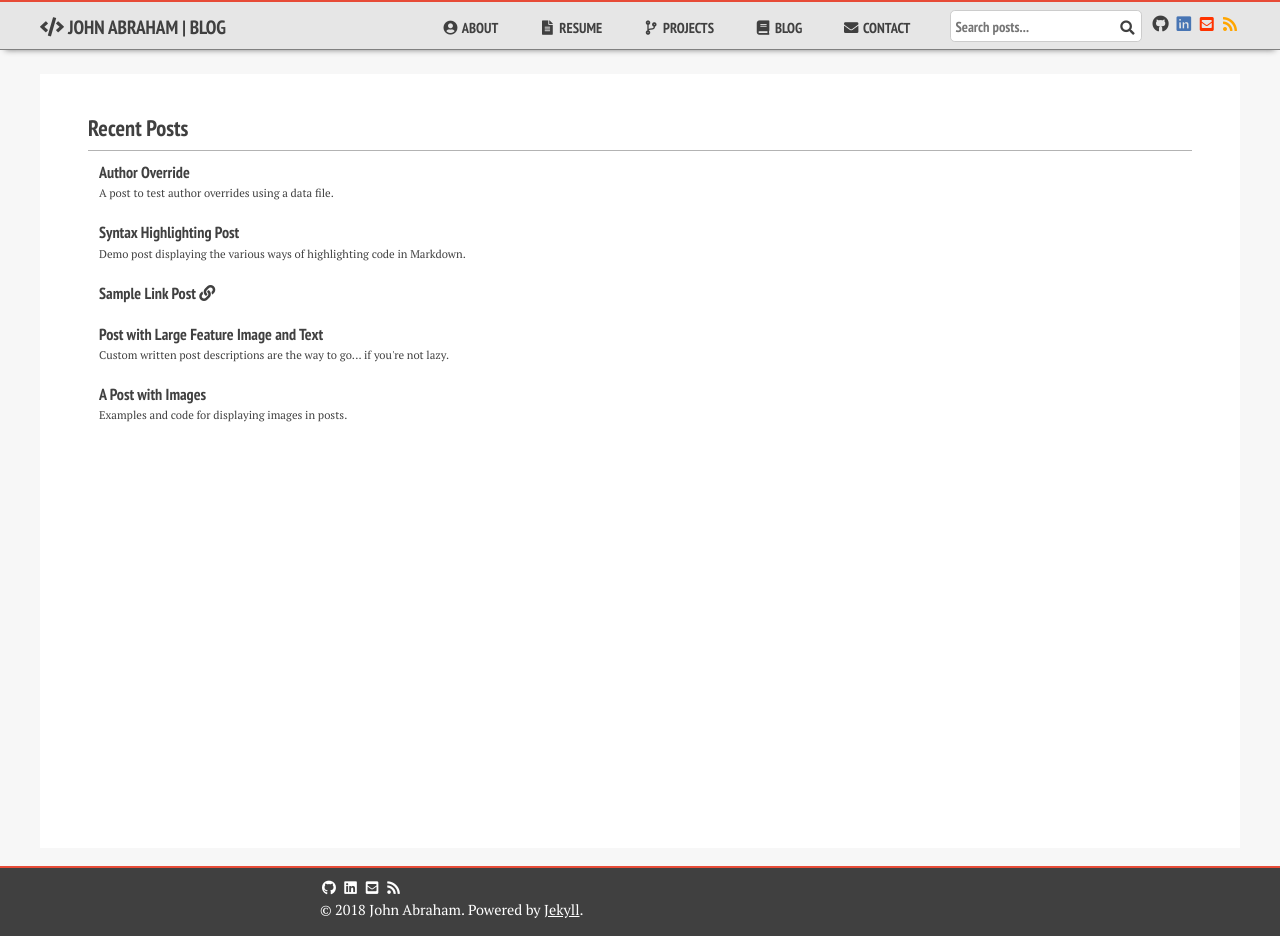
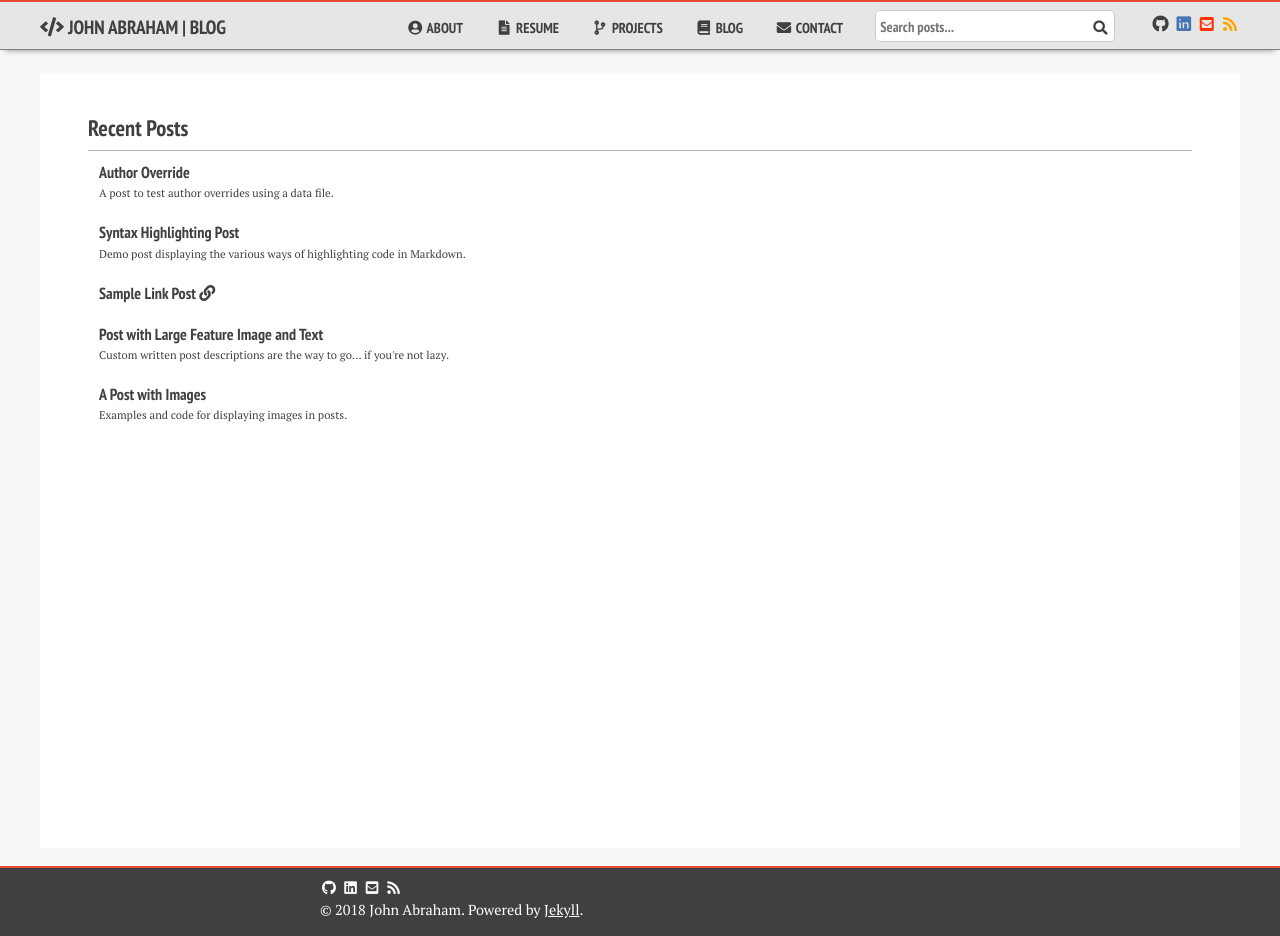
Before and after one commit to abrahamjj/abrahamjj.github.io, a Jekyll site: the page built from index.md, in a window 1280 px wide. Built offline with Jekyll 4.4.1, drawn with Linux system fonts in a browser that asks for light colours; nearby versions of some CDN libraries.

Commit message:
Cleared outline on all elements globally

```diff
--- a/assets/css/_sass/navigation.scss
+++ b/assets/css/_sass/navigation.scss
@@ -76,10 +76,9 @@
     list-style-type: none;
   }
   li {
-    display: block;
+    display: inline;
     list-style-type: none;
-    display: inline;
-    margin-right: 2.5rem;
+    margin-right: 2rem;
     white-space: nowrap;
     @include font-rem(18);
     a {
@@ -88,7 +87,6 @@
       position: relative;
       display:inline-block;
       text-decoration: none;
-      outline: 0 !important;
       &:hover {
         color: $orange;
       }
@@ -118,10 +116,9 @@
     }
     &.nav-search {
       padding-top: .5rem;
-      margin-right: .3rem;
       input {
         margin: 0;
-        width: 12rem;
+        width: 15rem;
         height: 2rem;
         font-weight: 600;
         color: $light-black;
--- a/assets/css/_sass/page.scss
+++ b/assets/css/_sass/page.scss
@@ -12,6 +12,7 @@
 *:before,
 *:after {
   box-sizing: inherit;
+  outline: 0 !important;
 }
 
 body {
@@ -162,7 +163,6 @@
   .latest-articles {
     &.side {
       a {
-        outline: 0;
         display: contents;
         font-family: $heading-font;
         margin-bottom: .4rem;
@@ -472,7 +472,6 @@
     }
     a {
       text-decoration: underline;
-      outline: 0;
     }
     i:hover {
       color: $orange;
@@ -503,7 +502,6 @@
     display: none !important;
   }
   i { color: $orange; }
-  a {  outline: 0 !important; }
 }
 
 /*
@@ -708,7 +706,6 @@
   }
 
   .btn {
-    outline: 0;
     color: white !important;
     &:hover {
       color: $black !important;
@@ -752,7 +749,6 @@
       @include font-size(70);
     }
     a {
-      outline: 0;
       background: white;
       border: 1px solid green;
       &:hover {
```
